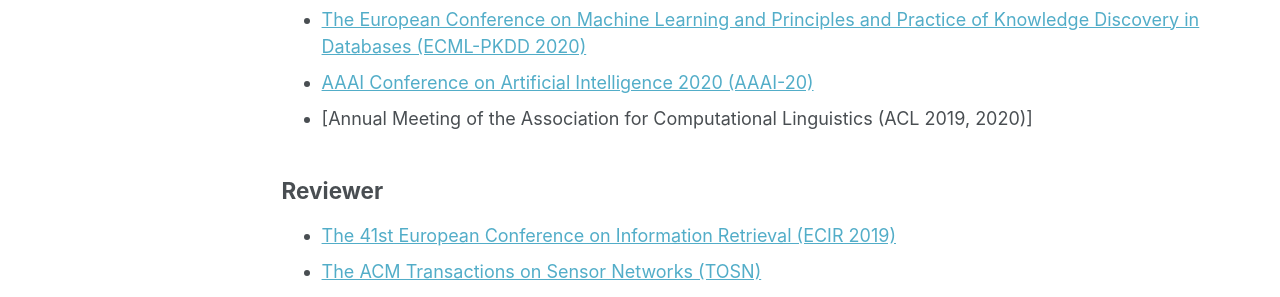
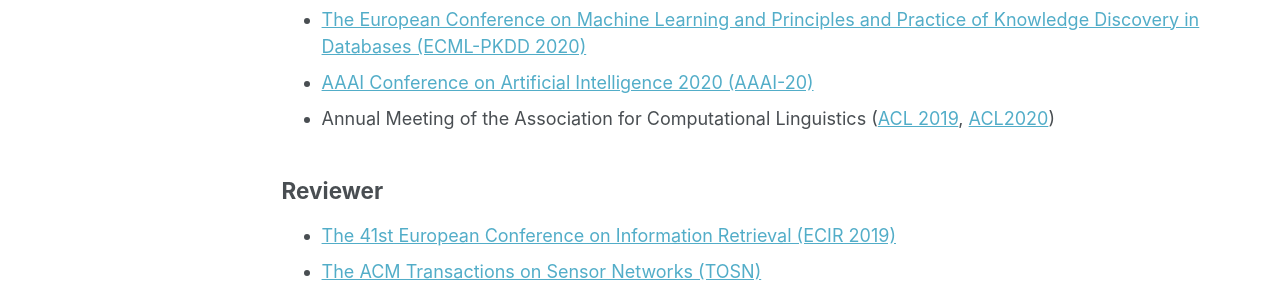
Before and after one commit to HongyuGong/HongyuGong.github.io, a Jekyll site: the page built from _pages/cv.md, in a window 1280 px wide and 1261 px high. Shown: the part 724-1021 px from the top of the window. Built offline with Jekyll 4.4.1, drawn with Linux system fonts in a browser that asks for light colours.

Commit message:
Update cv.md

```diff
--- a/_pages/cv.md
+++ b/_pages/cv.md
@@ -29,7 +29,7 @@
 * [The 5th Workshop on Representation Learning for NLP (RepL4NLP-2020)](https://sites.google.com/view/repl4nlp2020/home?authuser=0)
 * [The European Conference on Machine Learning and Principles and Practice of Knowledge Discovery in Databases (ECML-PKDD 2020)](https://ecmlpkdd2020.net/)
 * [AAAI Conference on Artificial Intelligence 2020 (AAAI-20)](https://aaai.org/Conferences/AAAI-20/)
-* [Annual Meeting of the Association for Computational Linguistics (ACL 2019, 2020)]
+* Annual Meeting of the Association for Computational Linguistics ([ACL 2019](http://www.acl2019.org), [ACL2020](https://acl2020.org/))
 
 ## Reviewer
 * [The 41st European Conference on Information Retrieval (ECIR 2019)](http://ecir2019.org/)
```
